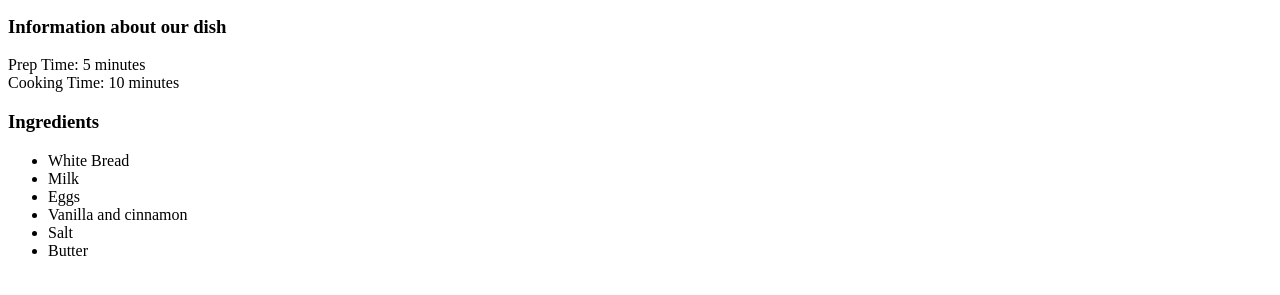
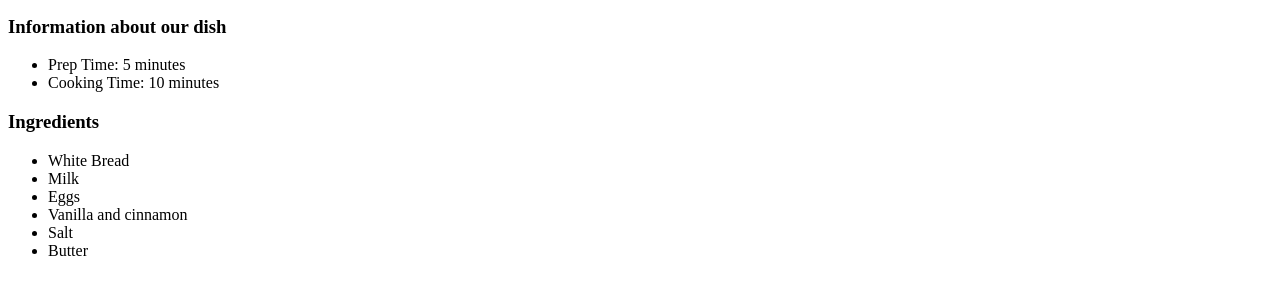
Before and after one commit to adarshadhungel1/odin-recipes, a plain HTML site: page recipes/french-toast.html in a window 1280 px wide. Shown: the part 439-734 px from the top of the page. Drawn offline with Linux system fonts and the light colour scheme.

Commit message:
Redegisned Information about our dish section

```diff
--- a/recipes/french-toast.html
+++ b/recipes/french-toast.html
@@ -13,8 +13,10 @@
             bread in Ancient Rome, according to early recipes.
         </p>
         <h3>Information about our dish</h3>
-        Prep Time: 5 minutes <br>
-        Cooking Time: 10 minutes <br>
+        <ul>
+            <li>Prep Time: 5 minutes </li>
+            <li>Cooking Time: 10 minutes </li>
+        </ul>
 
         <h3>Ingredients</h3>
         <ul>
```
